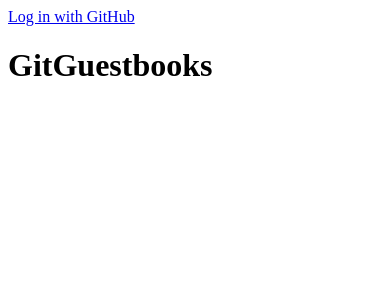
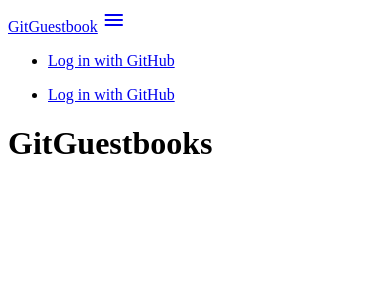
Before and after one commit to karmek-k/git-guestbook, a Symfony app: template templates/home/index.html.twig in a window 390 px wide. Shown: the top 300 px of the page. Run offline with Twig, Linux system fonts and the light colour scheme; the template is opened without the code that fills it, so the values that code supplies are empty; some libraries are stand-ins or nearby versions.

Commit message:
Make the navbar responsive

```diff
--- /dev/null
+++ b/assets/navbarCollapse.js
@@ -0,0 +1,5 @@
+document.addEventListener('DOMContentLoaded', () => {
+    const elems = document.querySelectorAll('.sidenav');
+
+    M.Sidenav.init(elems, { edge: 'right' });
+});
--- a/templates/_navbar.html.twig
+++ b/templates/_navbar.html.twig
@@ -1,8 +1,16 @@
 <nav>
-    {% if is_granted('IS_AUTHENTICATED_FULLY') %}
-        <a href="{{ path('guestbooks_list') }}">List your guestbooks</a>
-        <a href="{{ path('connect_logout') }}">Log out</a>
-    {% else %}
-        <a href="{{ path('connect_github') }}">Log in with GitHub</a>
-    {% endif %}
+    <div class="nav-wrapper container">
+        <a class="brand-logo" href="{{ path('home') }}">GitGuestbook</a>
+        <a href="#" data-target="mobile-demo" class="sidenav-trigger">
+            <i class="material-icons">menu</i>
+        </a>
+
+        <ul class="right hide-on-med-and-down">
+            {% include '_navbar_items.html.twig' %}
+        </ul>
+    </div>
 </nav>
+
+<ul class="sidenav" id="mobile-demo">
+    {% include '_navbar_items.html.twig' %}
+</ul>
--- /dev/null
+++ b/templates/_navbar_items.html.twig
@@ -0,0 +1,6 @@
+{% if is_granted('IS_AUTHENTICATED_FULLY') %}
+    <li><a href="{{ path('guestbooks_list') }}">List your guestbooks</a></li>
+    <li><a href="{{ path('connect_logout') }}">Log out</a></li>
+{% else %}
+    <li><a href="{{ path('connect_github') }}">Log in with GitHub</a></li>
+{% endif %}
```
Also changed, not shown: assets/app.js (+6 -3 lines).
